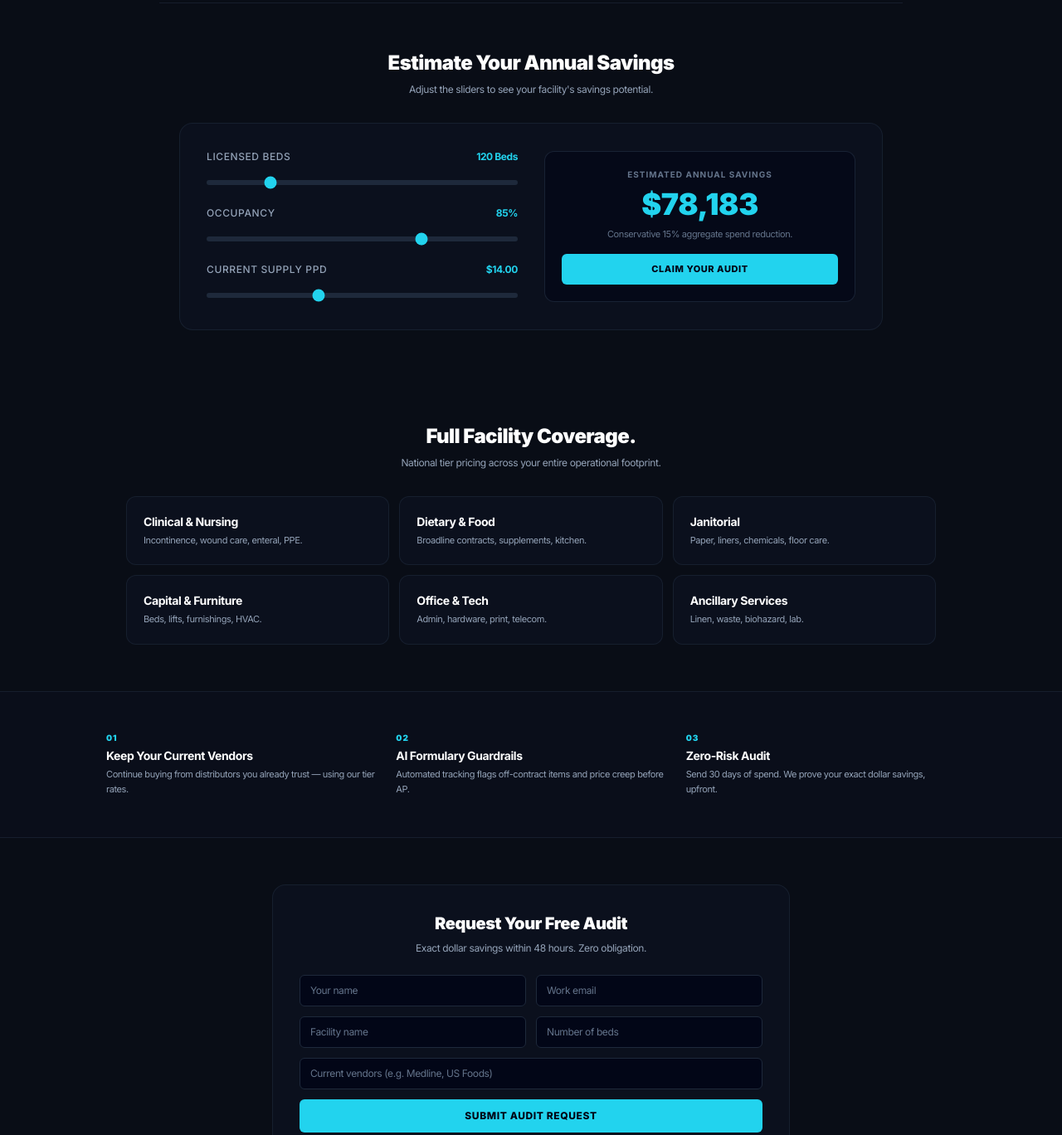
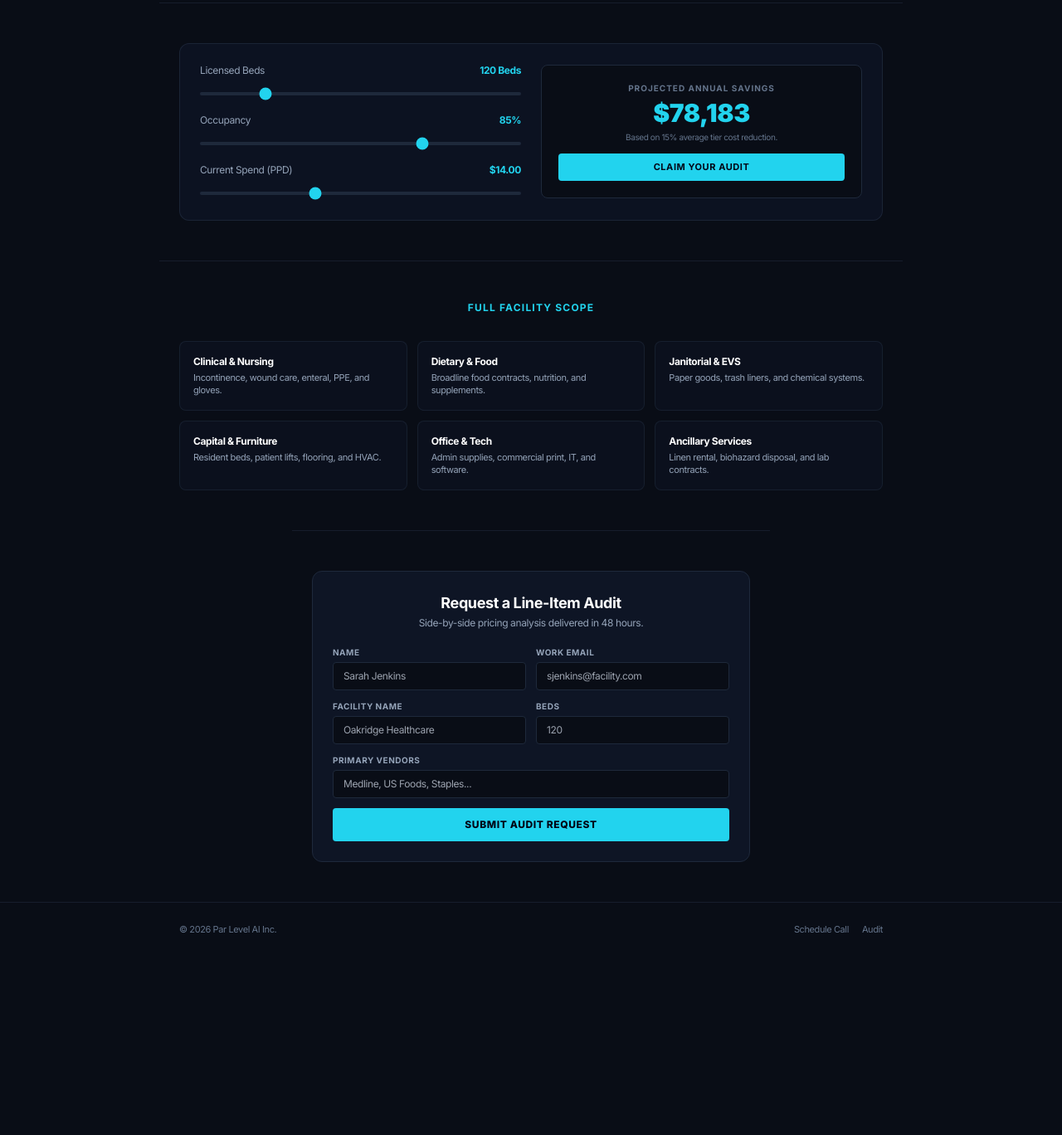
Before and after one commit to dmweissman/PRKRMNT, a website: page parlevel/index.html in a window 1280 px wide. Shown: the part 585-1953 px from the top of the page at 83% size. After the commit the page ends 1738 px from the top, so only its background shows below. Drawn offline with nearby package versions, Linux system fonts and the light colour scheme.

Commit message:
Tighten to minimal compact layout — remove GPO advantages, thin sliders, condensed cards

```diff
--- a/parlevel/index.html
+++ b/parlevel/index.html
@@ -20,16 +20,9 @@
   <script src="https://cdn.tailwindcss.com"></script>
   <script>
     tailwind.config = {
-      theme: {
-        extend: {
-          fontFamily: { sans: ['Inter', 'sans-serif'] }
-        }
-      }
+      theme: { extend: { fontFamily: { sans: ['Inter', 'sans-serif'] } } }
     }
   </script>
-  <style>
-    input[type=range] { accent-color: #22d3ee; }
-  </style>
 
   <script type="application/ld+json">
   [
@@ -72,6 +65,7 @@
 
 <body class="bg-[#090D16] text-slate-100 font-sans antialiased selection:bg-cyan-500 selection:text-black tracking-tight">
 
+  <!-- Nav -->
   <header class="fixed top-0 left-0 right-0 z-50 bg-[#090D16]/90 backdrop-blur border-b border-slate-800/60">
     <div class="max-w-5xl mx-auto px-6 h-14 flex items-center justify-between">
       <a href="/" class="text-sm font-black tracking-wider text-white flex items-center gap-2 uppercase">
@@ -81,9 +75,7 @@
       <div class="flex items-center gap-4 text-xs font-semibold">
         <a href="#calculator" class="text-slate-400 hover:text-white transition">Calculator</a>
         <a href="#categories" class="text-slate-400 hover:text-white transition">Categories</a>
-        <a href="https://calendar.app.google/xmBKrMPQVxXKXrku6" target="_blank" rel="noopener noreferrer" class="px-3 py-1.5 text-cyan-400 border border-cyan-500/30 bg-cyan-500/10 hover:bg-cyan-500/20 rounded-md transition">
-          Book Intro
-        </a>
+        <a href="https://calendar.app.google/xmBKrMPQVxXKXrku6" target="_blank" rel="noopener noreferrer" class="px-3 py-1.5 text-cyan-400 border border-cyan-500/30 bg-cyan-500/10 hover:bg-cyan-500/20 rounded-md transition">Book Intro</a>
       </div>
     </div>
   </header>
@@ -115,131 +107,109 @@
     </div>
   </section>
 
-  <!-- PPD Calculator -->
-  <section id="calculator" class="py-14 px-6 max-w-4xl mx-auto border-t border-slate-800/60">
-    <div class="text-center mb-8">
-      <h2 class="text-2xl font-black text-white tracking-tight">Estimate Your Annual Savings</h2>
-      <p class="text-slate-400 mt-2 text-xs">Adjust the sliders to see your facility's savings potential.</p>
-    </div>
-    <div class="p-6 sm:p-8 bg-slate-900/40 border border-slate-800/60 rounded-2xl">
-      <div class="grid grid-cols-1 md:grid-cols-2 gap-8 items-center">
-        <div class="space-y-5">
+  <!-- Interactive PPD Calculator -->
+  <section id="calculator" class="py-12 px-6 max-w-4xl mx-auto border-t border-slate-800/60">
+    <div class="p-6 bg-slate-900/60 border border-slate-800/80 rounded-xl">
+      <div class="grid grid-cols-1 md:grid-cols-2 gap-6 items-center">
+        <div class="space-y-4">
           <div>
-            <div class="flex justify-between text-xs mb-2">
-              <span class="text-slate-400 font-medium uppercase tracking-wider">Licensed Beds</span>
+            <div class="flex justify-between text-xs mb-1">
+              <span class="text-slate-400">Licensed Beds</span>
               <span id="beds-val" class="text-cyan-400 font-bold">120 Beds</span>
             </div>
-            <input type="range" id="beds-slider" min="30" max="500" value="120" step="10"
-              class="w-full h-1.5 bg-slate-800 rounded-lg appearance-none cursor-pointer" oninput="updateCalculator()" />
+            <input type="range" id="beds-slider" min="30" max="500" value="120" step="10" class="w-full h-1 bg-slate-800 rounded appearance-none cursor-pointer accent-cyan-400" oninput="updateCalculator()"/>
           </div>
           <div>
-            <div class="flex justify-between text-xs mb-2">
-              <span class="text-slate-400 font-medium uppercase tracking-wider">Occupancy</span>
+            <div class="flex justify-between text-xs mb-1">
+              <span class="text-slate-400">Occupancy</span>
               <span id="occ-val" class="text-cyan-400 font-bold">85%</span>
             </div>
-            <input type="range" id="occ-slider" min="50" max="100" value="85" step="5"
-              class="w-full h-1.5 bg-slate-800 rounded-lg appearance-none cursor-pointer" oninput="updateCalculator()" />
+            <input type="range" id="occ-slider" min="50" max="100" value="85" step="5" class="w-full h-1 bg-slate-800 rounded appearance-none cursor-pointer accent-cyan-400" oninput="updateCalculator()"/>
           </div>
           <div>
-            <div class="flex justify-between text-xs mb-2">
-              <span class="text-slate-400 font-medium uppercase tracking-wider">Current Supply PPD</span>
+            <div class="flex justify-between text-xs mb-1">
+              <span class="text-slate-400">Current Spend (PPD)</span>
               <span id="ppd-val" class="text-cyan-400 font-bold">$14.00</span>
             </div>
-            <input type="range" id="ppd-slider" min="8" max="25" value="14" step="0.5"
-              class="w-full h-1.5 bg-slate-800 rounded-lg appearance-none cursor-pointer" oninput="updateCalculator()" />
+            <input type="range" id="ppd-slider" min="8" max="25" value="14" step="0.5" class="w-full h-1 bg-slate-800 rounded appearance-none cursor-pointer accent-cyan-400" oninput="updateCalculator()"/>
           </div>
         </div>
-        <div class="p-5 bg-slate-950/60 border border-slate-800/80 rounded-xl text-center">
-          <div class="text-[10px] uppercase tracking-widest text-slate-500 font-bold mb-1">Estimated Annual Savings</div>
-          <div id="annual-savings" class="text-3xl sm:text-4xl font-black text-cyan-400 my-2">$78,695</div>
-          <p class="text-[11px] text-slate-500 mt-2">Conservative 15% aggregate spend reduction.</p>
-          <a href="#audit-form" class="mt-4 inline-block w-full py-2.5 bg-cyan-400 hover:bg-cyan-300 text-slate-950 font-extrabold text-[11px] uppercase tracking-wider rounded-md transition">
-            Claim Your Audit
-          </a>
+        <div class="p-5 bg-[#090D16] border border-slate-800 rounded-lg text-center">
+          <div class="text-[10px] uppercase tracking-widest text-slate-500 font-bold">Projected Annual Savings</div>
+          <div id="annual-savings" class="text-3xl font-black text-cyan-400 my-1">$78,695</div>
+          <p class="text-[10px] text-slate-500 mb-3">Based on 15% average tier cost reduction.</p>
+          <a href="#audit-form" class="block w-full py-2 bg-cyan-400 hover:bg-cyan-300 text-slate-950 font-bold text-[11px] uppercase tracking-wider rounded transition">Claim Your Audit</a>
         </div>
       </div>
     </div>
   </section>
 
   <!-- Categories -->
-  <section id="categories" class="py-14 px-6 max-w-5xl mx-auto">
+  <section id="categories" class="py-12 px-6 max-w-4xl mx-auto border-t border-slate-800/60">
     <div class="text-center mb-8">
-      <h2 class="text-2xl font-black text-white tracking-tight">Full Facility Coverage.</h2>
-      <p class="text-slate-400 mt-2 text-xs max-w-md mx-auto">National tier pricing across your entire operational footprint.</p>
+      <h2 class="text-xs uppercase tracking-widest text-cyan-400 font-bold">Full Facility Scope</h2>
     </div>
-    <div class="grid grid-cols-2 md:grid-cols-3 gap-3">
-      <div class="p-5 bg-slate-900/40 border border-slate-800/60 hover:border-cyan-500/40 rounded-xl transition">
-        <h3 class="text-sm font-bold text-white mb-1">Clinical &amp; Nursing</h3>
-        <p class="text-[11px] text-slate-400 leading-relaxed">Incontinence, wound care, enteral, PPE.</p>
+    <div class="grid grid-cols-2 md:grid-cols-3 gap-3 text-left">
+      <div class="p-4 bg-slate-900/40 border border-slate-800/60 rounded-lg">
+        <h3 class="text-xs font-bold text-white mb-1">Clinical &amp; Nursing</h3>
+        <p class="text-[11px] text-slate-400 leading-snug">Incontinence, wound care, enteral, PPE, and gloves.</p>
       </div>
-      <div class="p-5 bg-slate-900/40 border border-slate-800/60 hover:border-cyan-500/40 rounded-xl transition">
-        <h3 class="text-sm font-bold text-white mb-1">Dietary &amp; Food</h3>
-        <p class="text-[11px] text-slate-400 leading-relaxed">Broadline contracts, supplements, kitchen.</p>
+      <div class="p-4 bg-slate-900/40 border border-slate-800/60 rounded-lg">
+        <h3 class="text-xs font-bold text-white mb-1">Dietary &amp; Food</h3>
+        <p class="text-[11px] text-slate-400 leading-snug">Broadline food contracts, nutrition, and supplements.</p>
       </div>
-      <div class="p-5 bg-slate-900/40 border border-slate-800/60 hover:border-cyan-500/40 rounded-xl transition">
-        <h3 class="text-sm font-bold text-white mb-1">Janitorial</h3>
-        <p class="text-[11px] text-slate-400 leading-relaxed">Paper, liners, chemicals, floor care.</p>
+      <div class="p-4 bg-slate-900/40 border border-slate-800/60 rounded-lg">
+        <h3 class="text-xs font-bold text-white mb-1">Janitorial &amp; EVS</h3>
+        <p class="text-[11px] text-slate-400 leading-snug">Paper goods, trash liners, and chemical systems.</p>
       </div>
-      <div class="p-5 bg-slate-900/40 border border-slate-800/60 hover:border-cyan-500/40 rounded-xl transition">
-        <h3 class="text-sm font-bold text-white mb-1">Capital &amp; Furniture</h3>
-        <p class="text-[11px] text-slate-400 leading-relaxed">Beds, lifts, furnishings, HVAC.</p>
+      <div class="p-4 bg-slate-900/40 border border-slate-800/60 rounded-lg">
+        <h3 class="text-xs font-bold text-white mb-1">Capital &amp; Furniture</h3>
+        <p class="text-[11px] text-slate-400 leading-snug">Resident beds, patient lifts, flooring, and HVAC.</p>
       </div>
-      <div class="p-5 bg-slate-900/40 border border-slate-800/60 hover:border-cyan-500/40 rounded-xl transition">
-        <h3 class="text-sm font-bold text-white mb-1">Office &amp; Tech</h3>
-        <p class="text-[11px] text-slate-400 leading-relaxed">Admin, hardware, print, telecom.</p>
+      <div class="p-4 bg-slate-900/40 border border-slate-800/60 rounded-lg">
+        <h3 class="text-xs font-bold text-white mb-1">Office &amp; Tech</h3>
+        <p class="text-[11px] text-slate-400 leading-snug">Admin supplies, commercial print, IT, and software.</p>
       </div>
-      <div class="p-5 bg-slate-900/40 border border-slate-800/60 hover:border-cyan-500/40 rounded-xl transition">
-        <h3 class="text-sm font-bold text-white mb-1">Ancillary Services</h3>
-        <p class="text-[11px] text-slate-400 leading-relaxed">Linen, waste, biohazard, lab.</p>
+      <div class="p-4 bg-slate-900/40 border border-slate-800/60 rounded-lg">
+        <h3 class="text-xs font-bold text-white mb-1">Ancillary Services</h3>
+        <p class="text-[11px] text-slate-400 leading-snug">Linen rental, biohazard disposal, and lab contracts.</p>
       </div>
     </div>
   </section>
 
-  <!-- GPO Advantages -->
-  <section class="py-12 px-6 border-y border-slate-800/60 bg-slate-900/20">
-    <div class="max-w-5xl mx-auto grid grid-cols-1 md:grid-cols-3 gap-6">
-      <div>
-        <div class="text-[10px] font-black tracking-widest text-cyan-400 uppercase mb-1">01</div>
-        <h4 class="text-sm font-bold text-white">Keep Your Current Vendors</h4>
-        <p class="text-[11px] text-slate-400 mt-1 leading-relaxed">Continue buying from distributors you already trust — using our tier rates.</p>
-      </div>
-      <div>
-        <div class="text-[10px] font-black tracking-widest text-cyan-400 uppercase mb-1">02</div>
-        <h4 class="text-sm font-bold text-white">AI Formulary Guardrails</h4>
-        <p class="text-[11px] text-slate-400 mt-1 leading-relaxed">Automated tracking flags off-contract items and price creep before AP.</p>
-      </div>
-      <div>
-        <div class="text-[10px] font-black tracking-widest text-cyan-400 uppercase mb-1">03</div>
-        <h4 class="text-sm font-bold text-white">Zero-Risk Audit</h4>
-        <p class="text-[11px] text-slate-400 mt-1 leading-relaxed">Send 30 days of spend. We prove your exact dollar savings, upfront.</p>
-      </div>
-    </div>
-  </section>
-
-  <!-- Form -->
-  <section id="audit-form" class="py-14 px-6 max-w-2xl mx-auto">
-    <div class="p-6 sm:p-8 rounded-2xl bg-slate-900/40 border border-slate-800/60">
-      <div class="text-center mb-6">
-        <h2 class="text-xl font-black text-white">Request Your Free Audit</h2>
-        <p class="text-slate-400 text-xs mt-2">Exact dollar savings within 48 hours. Zero obligation.</p>
+  <!-- Formspree Lead Form -->
+  <section id="audit-form" class="py-12 px-6 max-w-xl mx-auto border-t border-slate-800/60">
+    <div class="p-6 rounded-xl bg-slate-900/80 border border-slate-800">
+      <div class="text-center mb-5">
+        <h2 class="text-lg font-bold text-white">Request a Line-Item Audit</h2>
+        <p class="text-slate-400 text-xs mt-0.5">Side-by-side pricing analysis delivered in 48 hours.</p>
       </div>
       <form action="https://formspree.io/f/xzdqarjo" method="POST" class="space-y-3">
-        <div class="grid grid-cols-1 sm:grid-cols-2 gap-3">
-          <input type="text" name="name" required placeholder="Your name"
-            class="w-full px-3 py-2.5 bg-slate-950 border border-slate-800 rounded-md text-white text-xs placeholder:text-slate-500 focus:outline-none focus:border-cyan-500 transition">
-          <input type="email" name="email" required placeholder="Work email"
-            class="w-full px-3 py-2.5 bg-slate-950 border border-slate-800 rounded-md text-white text-xs placeholder:text-slate-500 focus:outline-none focus:border-cyan-500 transition">
+        <div class="grid grid-cols-2 gap-3">
+          <div>
+            <label class="block text-[10px] font-bold uppercase tracking-wider text-slate-400 mb-1">Name</label>
+            <input type="text" name="name" required placeholder="Sarah Jenkins" class="w-full px-3 py-2 bg-[#090D16] border border-slate-800 rounded text-white text-xs focus:outline-none focus:border-cyan-400">
+          </div>
+          <div>
+            <label class="block text-[10px] font-bold uppercase tracking-wider text-slate-400 mb-1">Work Email</label>
+            <input type="email" name="email" required placeholder="sjenkins@facility.com" class="w-full px-3 py-2 bg-[#090D16] border border-slate-800 rounded text-white text-xs focus:outline-none focus:border-cyan-400">
+          </div>
         </div>
-        <div class="grid grid-cols-1 sm:grid-cols-2 gap-3">
-          <input type="text" name="facility" required placeholder="Facility name"
-            class="w-full px-3 py-2.5 bg-slate-950 border border-slate-800 rounded-md text-white text-xs placeholder:text-slate-500 focus:outline-none focus:border-cyan-500 transition">
-          <input type="number" name="bed_count" placeholder="Number of beds"
-            class="w-full px-3 py-2.5 bg-slate-950 border border-slate-800 rounded-md text-white text-xs placeholder:text-slate-500 focus:outline-none focus:border-cyan-500 transition">
+        <div class="grid grid-cols-2 gap-3">
+          <div>
+            <label class="block text-[10px] font-bold uppercase tracking-wider text-slate-400 mb-1">Facility Name</label>
+            <input type="text" name="facility" required placeholder="Oakridge Healthcare" class="w-full px-3 py-2 bg-[#090D16] border border-slate-800 rounded text-white text-xs focus:outline-none focus:border-cyan-400">
+          </div>
+          <div>
+            <label class="block text-[10px] font-bold uppercase tracking-wider text-slate-400 mb-1">Beds</label>
+            <input type="number" name="bed_count" placeholder="120" class="w-full px-3 py-2 bg-[#090D16] border border-slate-800 rounded text-white text-xs focus:outline-none focus:border-cyan-400">
+          </div>
         </div>
-        <input type="text" name="current_vendors" placeholder="Current vendors (e.g. Medline, US Foods)"
-          class="w-full px-3 py-2.5 bg-slate-950 border border-slate-800 rounded-md text-white text-xs placeholder:text-slate-500 focus:outline-none focus:border-cyan-500 transition">
-        <button type="submit"
-          class="w-full py-3 bg-cyan-400 hover:bg-cyan-300 text-slate-950 font-extrabold text-xs uppercase tracking-wider rounded-md transition mt-2">
+        <div>
+          <label class="block text-[10px] font-bold uppercase tracking-wider text-slate-400 mb-1">Primary Vendors</label>
+          <input type="text" name="current_vendors" placeholder="Medline, US Foods, Staples..." class="w-full px-3 py-2 bg-[#090D16] border border-slate-800 rounded text-white text-xs focus:outline-none focus:border-cyan-400">
+        </div>
+        <button type="submit" class="w-full py-3 bg-cyan-400 hover:bg-cyan-300 text-slate-950 font-extrabold text-xs uppercase tracking-wider rounded transition mt-1">
           Submit Audit Request
         </button>
       </form>
@@ -247,12 +217,12 @@
   </section>
 
   <!-- Footer -->
-  <footer class="py-8 border-t border-slate-800/60 text-center text-[11px] text-slate-500">
-    <div class="max-w-5xl mx-auto px-6 flex flex-col sm:flex-row items-center justify-between gap-3">
-      <div>&copy; 2026 Par Level AI Inc. Enterprise GPO &amp; Spend Management.</div>
-      <div class="flex items-center gap-4">
-        <a href="https://calendar.app.google/xmBKrMPQVxXKXrku6" target="_blank" rel="noopener noreferrer" class="hover:text-cyan-400 transition">Book Intro Call</a>
-        <a href="#audit-form" class="hover:text-cyan-400 transition">Free Audit</a>
+  <footer class="py-6 border-t border-slate-800/60 text-center text-[11px] text-slate-500">
+    <div class="max-w-4xl mx-auto px-6 flex justify-between items-center">
+      <div>&copy; 2026 Par Level AI Inc.</div>
+      <div class="flex gap-4">
+        <a href="https://calendar.app.google/xmBKrMPQVxXKXrku6" target="_blank" rel="noopener noreferrer" class="hover:text-cyan-400">Schedule Call</a>
+        <a href="#audit-form" class="hover:text-cyan-400">Audit</a>
       </div>
     </div>
   </footer>
@@ -286,8 +256,7 @@
       document.getElementById('beds-val').innerText = beds + ' Beds';
       document.getElementById('occ-val').innerText = Math.round(occ * 100) + '%';
       document.getElementById('ppd-val').innerText = '$' + ppd.toFixed(2);
-      const annualSpend = beds * occ * ppd * 365;
-      const annualSavings = Math.round(annualSpend * 0.15);
+      const annualSavings = Math.round((beds * occ * ppd * 365) * 0.15);
       document.getElementById('annual-savings').innerText = '$' + annualSavings.toLocaleString();
     }
     window.addEventListener('DOMContentLoaded', updateCalculator);
```
